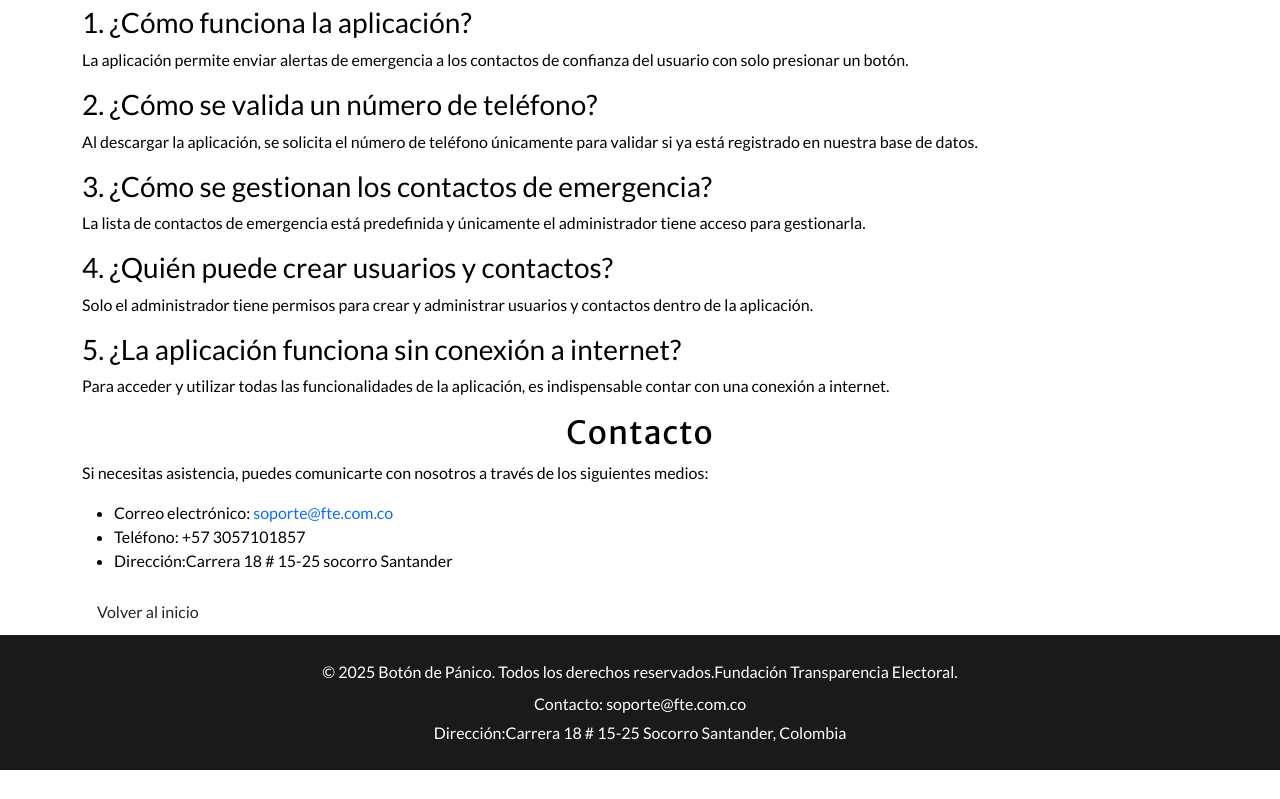
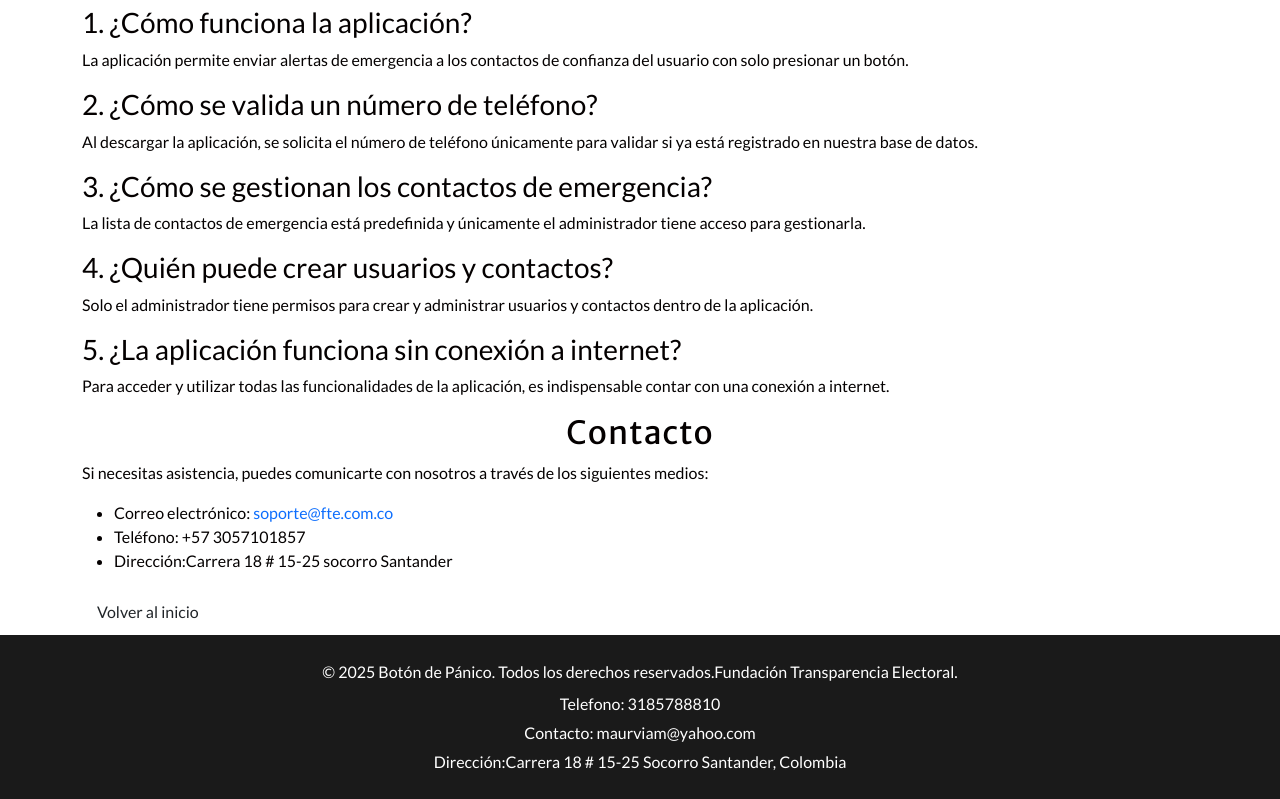
Before and after one commit to mejimenezp/PannicButtonWeb, a React (Create React App) app: page /soporte in a window 1280 px wide. Shown: the part 254-1053 px from the top of the page. Before the commit the page ends 1024 px from the top, so only its background shows below. Built offline with nearby package versions, Linux system fonts and the light colour scheme.

Commit message:
Update Footer.jsx

```diff
--- a/src/components/Footer.jsx
+++ b/src/components/Footer.jsx
@@ -11,7 +11,8 @@ const Footer = () => {
 
 
         <div className="mt-2">
-          <p>Contacto: soporte@fte.com.co</p>
+          <p>Telefono: 3185788810</p>
+          <p>Contacto: maurviam@yahoo.com</p>
           <p>Dirección:Carrera 18 # 15-25 Socorro Santander, Colombia</p>
         </div>
 
```
